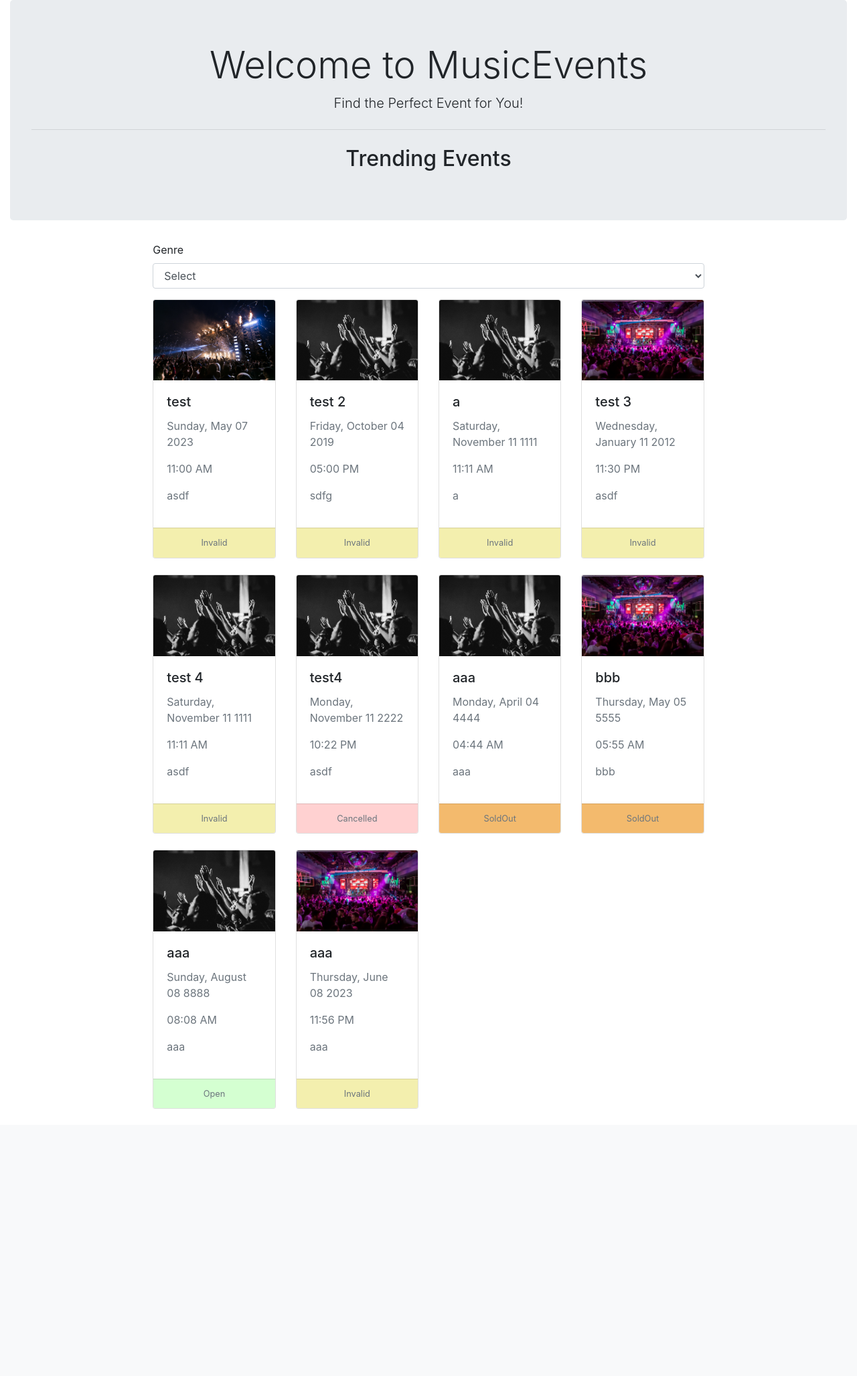
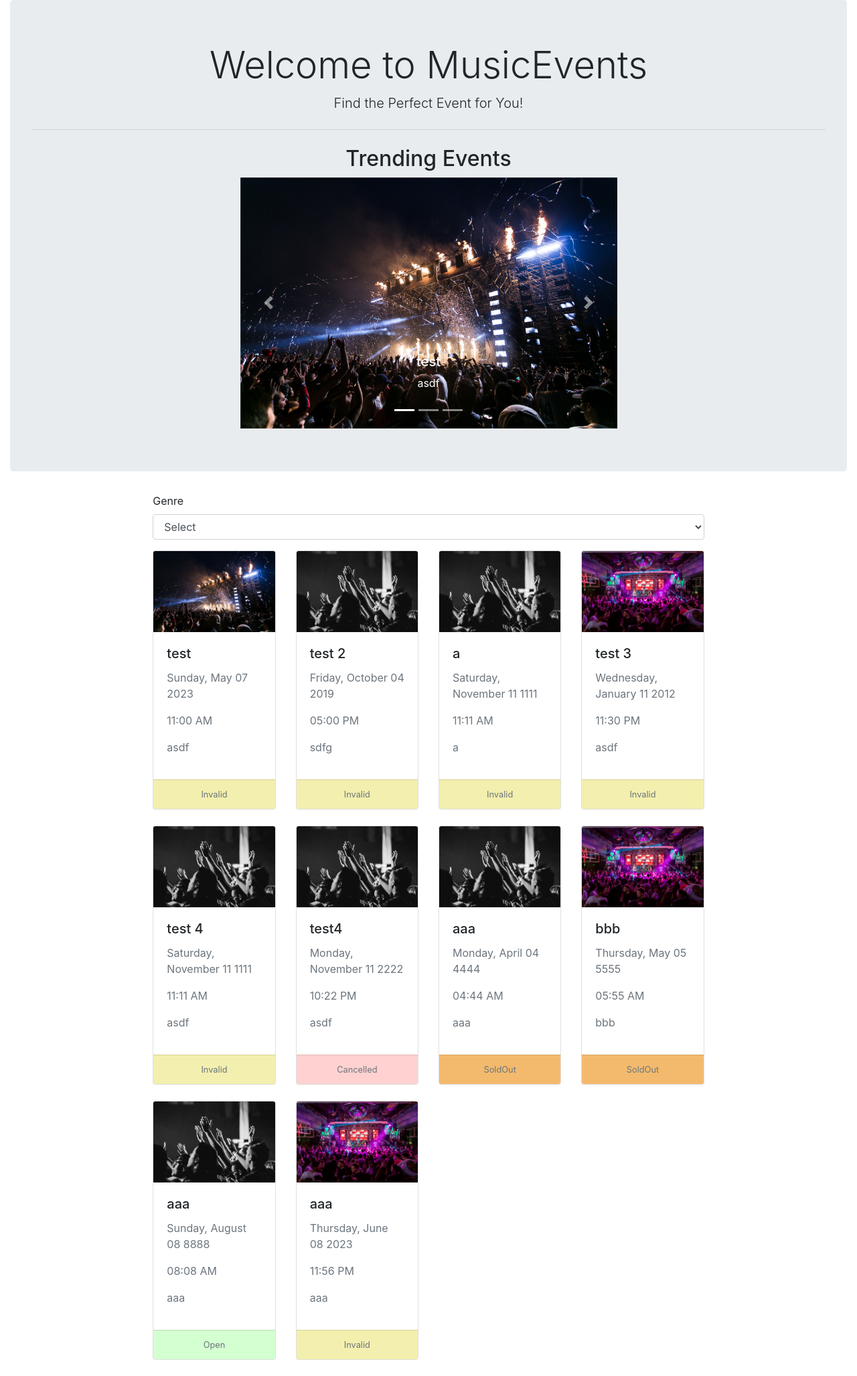
Before and after one commit to n11284111/iab207-a3-group13, a Flask app: page / in a window 1280 px wide. Shown: the part 56-2111 px from the top of the page at 67% size. Before the commit the page ends 1712 px from the top, so only its background shows below. Run offline with Flask 3, Linux system fonts and the light colour scheme; parts of the project's set-up code (start-up, migrations or seed data) failed here and were passed over; some libraries are stand-ins or nearby versions.

Commit message:
Added jumbotron on landing page

```diff
--- a/projectfile/musicevents/templates/index.html
+++ b/projectfile/musicevents/templates/index.html
@@ -10,34 +10,60 @@
       <p class="lead" style="text-align:center">Find the Perfect Event for You!</p>
       <hr class="my-4">
       <h2 style="text-align:center">Trending Events</h2>
+      <div class="container-fluid">
+         <div class="row justify-content-md-center">
+             <div class="col-md-10 col-lg-8 col-xl-6">
+                 <div id="carouselExampleCaptions" class="carousel slide" data-ride="carousel">
+                     <ol class="carousel-indicators">
+                       <li data-target="#carouselExampleCaptions" data-slide-to="0" class="active"></li>
+                       <li data-target="#carouselExampleCaptions" data-slide-to="1"></li>
+                       <li data-target="#carouselExampleCaptions" data-slide-to="2"></li>
+                     </ol>
+                     <div class="carousel-inner">
+                       <div class="carousel-item active">
+                         <img src="{{ all_events[0].image }}" class="d-block w-100" alt="...">
+                         <div class="carousel-caption d-none d-md-block">
+                           <h5>{{ all_events[0].name }}</h5>
+                           <p>{{ all_events[0].description }}</p>
+                         </div>
+                         <a href="{{ url_for('event.show', id=all_events[0].id) }}" class="stretched-link"></a>
+                       </div>
+                       <div class="carousel-item">
+                         <img src="{{ all_events[1].image }}" class="d-block w-100" alt="...">
+                         <div class="carousel-caption d-none d-md-block">
+                           <h5>{{ all_events[1].name }}</h5>
+                           <p>{{ all_events[1].description }}</p>
+                         </div>
+                         <a href="{{ url_for('event.show', id=all_events[1].id) }}" class="stretched-link"></a>
+                       </div>
+                       <div class="carousel-item">
+                         <img src="{{ all_events[2].image }}" class="d-block w-100" alt="...">
+                         <div class="carousel-caption d-none d-md-block">
+                           <h5>{{ all_events[2].name }}</h5>
+                           <p>{{ all_events[2].description }}</p>
+                         </div>
+                         <a href="{{ url_for('event.show', id=all_events[2].id) }}" class="stretched-link"></a>
+                       </div>
+                     </div>
+                     <a class="carousel-control-prev" href="#carouselExampleCaptions" role="button" data-slide="prev">
+                       <span class="carousel-control-prev-icon" aria-hidden="true"></span>
+                       <span class="sr-only">Previous</span>
+                     </a>
+                     <a class="carousel-control-next" href="#carouselExampleCaptions" role="button" data-slide="next">
+                       <span class="carousel-control-next-icon" aria-hidden="true"></span>
+                       <span class="sr-only">Next</span>
+                     </a>
+                 </div>
+             </div>
+         </div>
+
+
+     </div>
    </div>
 </div>
 {% endblock %}
 
 {% block content %}
-
-<!-- <div class="col-md-2 mb-4 container">
-   <form action="{{ url_for('main.sort') }}" method="post">
-      <label for="genre" class="form-label">Genre</label>
-      <select class="form-control" style="display:inline-block; width:100%" id="genre" name="genre" required>
-         <option selected disabled value="">Select</option>
-         <option>Rap</option>
-         <option>Hip Hop</option>
-         <option>Country</option>
-         <option>Rock</option>
-         <option>Pop</option>
-         <option>Dance</option>
-         <option>Electronic</option>
-         <option>Punk</option>
-         <option>Jazz</option>
-         <option>Metal</option>
-         <option>Other</option>
-      </select>
-      <button type="submit" class="btn btn-primary">Search</button>
-   </form>
-</div> -->
-
-
 <div class="container-fluid col-md-8 col-10">
    <form action="{{ url_for('main.sort') }}" method="post">
       <label for="genre" class="form-label">Genre</label>
@@ -56,10 +82,10 @@
          <option>Metal</option>
          <option>Other</option>
       </select>
-      <!-- <button type="submit" class="btn btn-primary">Search</button> -->
    </form>
+
+   {% if events[0] %}
    <div class="row row-cols-1 row-cols-sm-2 row-cols-lg-3 row-cols-xl-4">
-
       {% for event in events %}
       <div class="col mb-4" style="display:flex">
          <div class="card">
@@ -77,6 +103,9 @@
          </div>
       </div>
       {% endfor %}
+   {% else %}
+      <h1 style="text-align: center;">No events to show</h1>
+   {% endif %}
 
    </div>
 </div>
```
